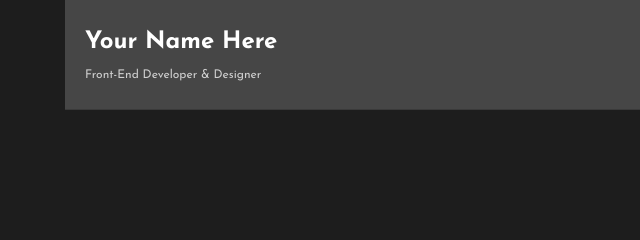
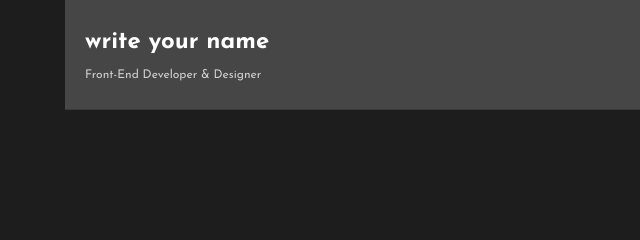
Before and after one commit to mkhaque1/module5-webdev, a plain HTML site: page index.html in a window 1280 px wide. Shown: the top 240 px of the page, 0-640 px from the left. Drawn offline with Linux system fonts and the light colour scheme.

Commit message:
chnage h1 to new text

```diff
--- a/index.html
+++ b/index.html
@@ -24,7 +24,7 @@
     <!-- ===================== HEADER ===================== -->
     <header>
       <div class="logo">
-        <h1 id="name">Your Name Here</h1>
+        <h1 id="name">write your name</h1>
         <p>Front-End Developer &amp; Designer</p>
       </div>
 
```
